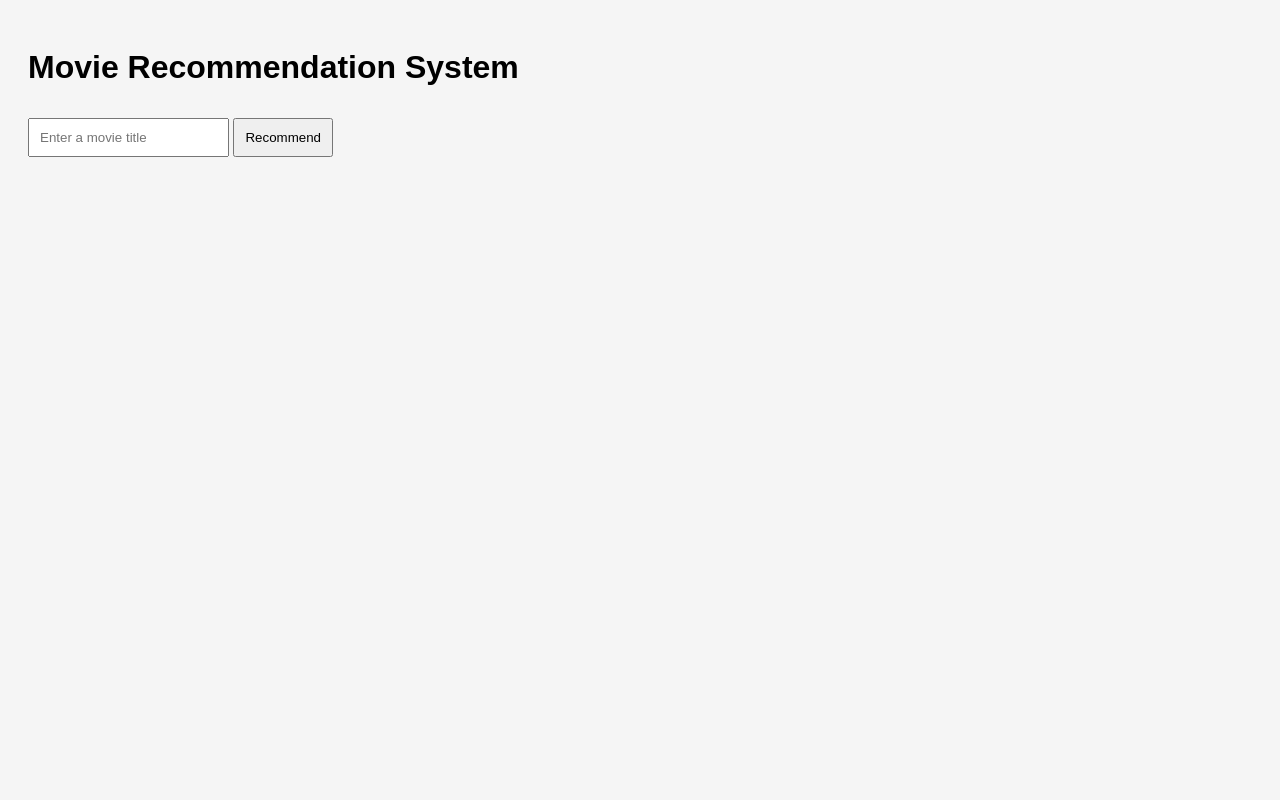
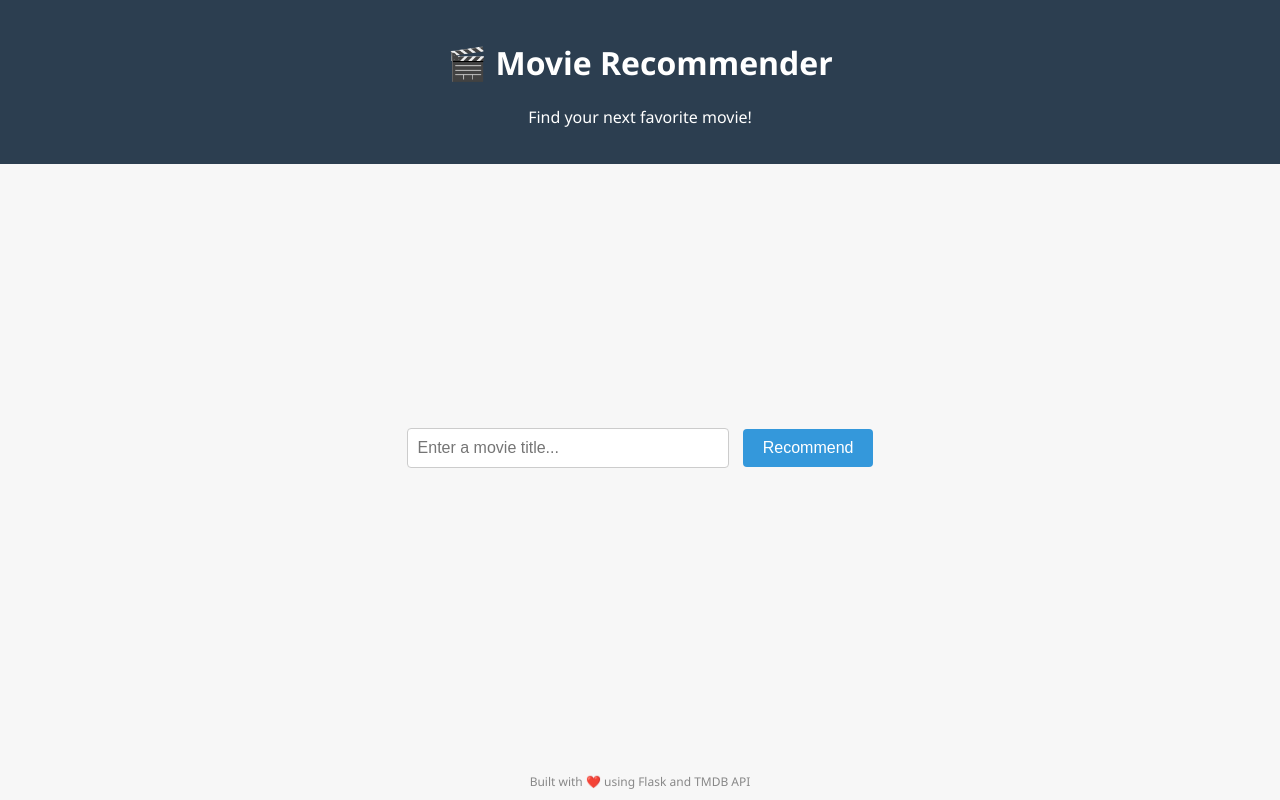
Before and after one commit to SaiSamarth123/movie-recommender, a Flask app: page / in a window 1280 px wide. Run offline with Flask 3, Linux system fonts and the light colour scheme; parts of the project's set-up code (start-up, migrations or seed data) failed here and were passed over.

```diff
--- a/templates/index.html
+++ b/templates/index.html
@@ -2,31 +2,114 @@
 <html lang="en">
   <head>
     <meta charset="UTF-8" />
-    <title>Movie Recommender</title>
-    <link
-      rel="stylesheet"
-      href="{{ url_for('static', filename='style.css') }}"
-    />
+    <meta name="viewport" content="width=device-width, initial-scale=1" />
+    <title>Movie Recommender 🎬</title>
+    <style>
+      body {
+        font-family: "Segoe UI", Tahoma, Geneva, Verdana, sans-serif;
+        background-color: #f7f7f7;
+        margin: 0;
+        padding: 0;
+        display: flex;
+        flex-direction: column;
+        min-height: 100vh;
+      }
+
+      header {
+        background-color: #2c3e50;
+        padding: 20px;
+        text-align: center;
+        color: white;
+      }
+
+      main {
+        flex: 1;
+        display: flex;
+        flex-direction: column;
+        align-items: center;
+        justify-content: center;
+        padding: 20px;
+      }
+
+      form {
+        margin-bottom: 30px;
+        text-align: center;
+      }
+
+      input[type="text"] {
+        padding: 10px;
+        width: 300px;
+        font-size: 16px;
+        border: 1px solid #ccc;
+        border-radius: 4px;
+      }
+
+      button {
+        padding: 10px 20px;
+        background-color: #3498db;
+        color: white;
+        border: none;
+        border-radius: 4px;
+        font-size: 16px;
+        margin-left: 10px;
+        cursor: pointer;
+      }
+
+      button:hover {
+        background-color: #2980b9;
+      }
+
+      ul {
+        list-style: none;
+        padding: 0;
+        margin-top: 20px;
+      }
+
+      li {
+        background: white;
+        padding: 10px 20px;
+        margin-bottom: 10px;
+        border-radius: 6px;
+        box-shadow: 0 2px 4px rgba(0, 0, 0, 0.1);
+        font-size: 18px;
+      }
+
+      footer {
+        text-align: center;
+        padding: 10px;
+        font-size: 12px;
+        color: #888;
+        margin-top: auto;
+      }
+    </style>
   </head>
   <body>
-    <h1>Movie Recommendation System</h1>
+    <header>
+      <h1>🎬 Movie Recommender</h1>
+      <p>Find your next favorite movie!</p>
+    </header>
+
+    <main>
       <form method="POST">
         <input
           type="text"
           name="title"
-        placeholder="Enter a movie title"
+          placeholder="Enter a movie title..."
           required
         />
         <button type="submit">Recommend</button>
       </form>
 
       {% if recommendations %}
-    <h2>Recommendations:</h2>
+      <h2>Recommended Movies:</h2>
       <ul>
         {% for movie in recommendations %}
         <li>{{ movie }}</li>
         {% endfor %}
       </ul>
       {% endif %}
+    </main>
+
+    <footer>Built with ❤️ using Flask and TMDB API</footer>
   </body>
 </html>
```
Lines whose indentation alone changed are shown as unchanged.
